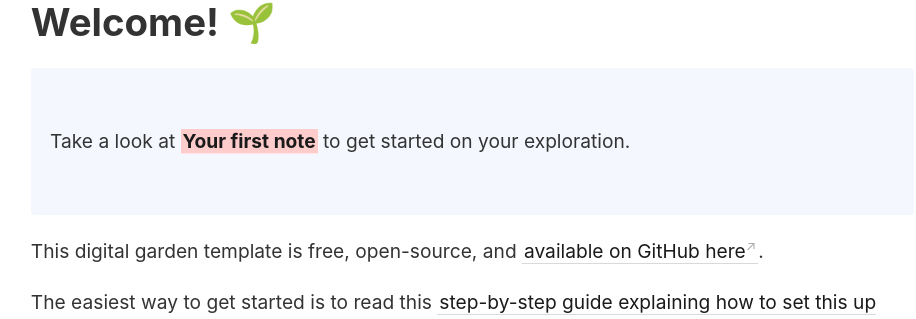
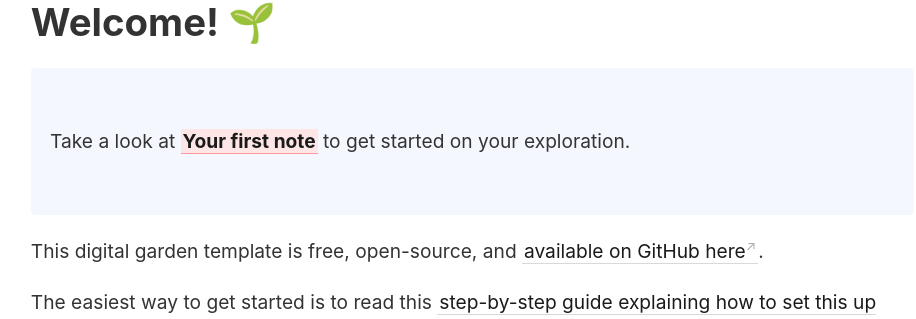
Before and after one commit to biancamika/digital-garden-template, a Jekyll site: the page built from _pages/index.md, in a window 1280 px wide. Shown: the part 147-466 px from the top of the page, without its empty margins (46-962 px from the left). Built offline with Jekyll 4.4.1, drawn with Linux system fonts in a browser that asks for light colours.

Commit message:
Update link-previews.html

```diff
--- a/_includes/link-previews.html
+++ b/_includes/link-previews.html
@@ -1,8 +1,8 @@
 <!-- That file is not particularly elegant. This will need a refactor at some point. -->
 <style>
   content a.internal-link {
-    border-color: #ffe6e6;
-    background-color: #ffcccc;
+    border-color: #ff9999;
+    background-color: #ffe6e6;
   }
 
   #tooltip-wrapper {
```
